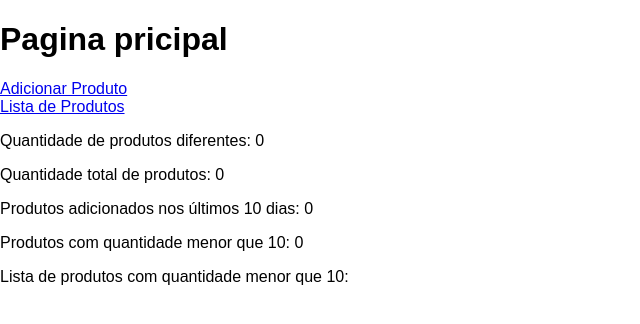
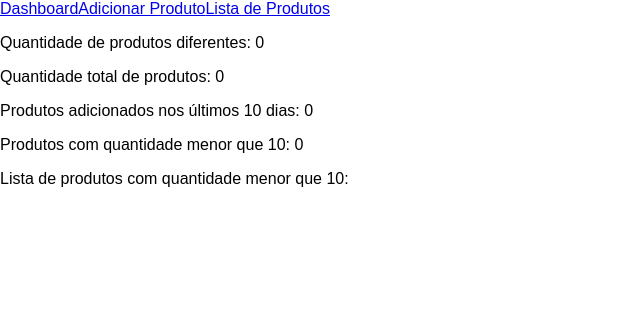
Before and after one commit to fabiomoretao/gestor-de-estoque, a React (Vite) app: page / in a window 1280 px wide. Shown: the top 324 px of the page, without its empty margins (0-640 px from the left). Built offline with nearby package versions, Linux system fonts and the light colour scheme.

Commit message:
feat(routes): adiciona um layout base para todas as paginas

```diff
--- /dev/null
+++ b/src/Layout.tsx
@@ -0,0 +1,18 @@
+import { Link, Outlet } from "react-router-dom";
+
+export default function Layout() {
+    return (
+        <div>
+            <header>
+                <nav>
+                    <Link to='/'>Dashboard</Link>
+                    <Link to='/new-product'>Adicionar Produto</Link>
+                    <Link to='/products-list'>Lista de Produtos</Link>
+                </nav>
+            </header>
+            <main>
+                <Outlet />
+            </main>
+        </div>
+    )
+}
--- a/src/pages/Dashboard/index.tsx
+++ b/src/pages/Dashboard/index.tsx
@@ -6,7 +6,6 @@
 //     - A quantidade de itens com menos de 10 em estoque.
 //     - Uma lista dos itens com menos de 10 em estoque.
 
-import { Link } from "react-router-dom";
 import type { Product } from "../../types";
 import filterLastTenDays from "../../utils/filterLastTenDays";
 
@@ -27,12 +26,6 @@ export default function Dashboard({ products }: DashboardProps) {
 
     return (
         <div>
-            <h1>Pagina pricipal</h1>
-            <Link to="/new-product">Adicionar Produto</Link>
-            <br />
-            <Link to="/products-list">Lista de Produtos</Link>
-
-            <div>
             <p>Quantidade de produtos diferentes: {quantityOfProducts}</p>
             <p>Quantidade total de produtos: {productsTotal}</p>
             <p>Produtos adicionados nos últimos 10 dias: {tenDaysAgoProducts.length}</p>
@@ -43,6 +36,6 @@ export default function Dashboard({ products }: DashboardProps) {
                 <p key={product.id}>{product.name}</p>//     - Uma lista dos itens com menos de 10 em estoque.
             ))}
         </div>
-        </div>
+
     )
 }
--- a/src/pages/Dashboard/styles.module.css
+++ b/src/pages/Dashboard/styles.module.css
@@ -0,0 +1,6 @@
+.container {
+  display: grid;
+  grid-template-areas:
+    'card1 card2 card3 card4'
+    'recentProducts recentProducts endingProducts endingProducts';
+}
--- a/src/router.tsx
+++ b/src/router.tsx
@@ -5,6 +5,7 @@ import useProducts from "./hooks/useProducts"
 import ItemsList from "./pages/ItemsList"
 import ItemDetails from "./pages/ItemDetails"
 import UpdateItem from "./pages/UpdateItem"
+import Layout from "./Layout"
 
 function Home() {
     const { products } = useProducts()
@@ -34,24 +35,16 @@ function UpdateProduct() {
 const router = createBrowserRouter([
     {
         path: "/",
-        element: <Home />,
+        element: <Layout />,
+        children: [
+            { index: true, element: <Home /> },
+            { path: "new-product", element: <NewProduct />, },
+            { path: "products-list", element: <ProductsList />, },
+            { path: "product-details/:productId", element: <ProductDetails />, },
+            { path: "update-product/:productId", element: <UpdateProduct />, }
+        ]
     },
-    {
-        path: "new-product",
-        element: <NewProduct />,
-    },
-    {
-        path: "products-list",
-        element: <ProductsList />,
-    },
-    {
-        path: "product-details/:productId",
-        element: <ProductDetails />,
-    },
-    {
-        path: "update-product/:productId",
-        element: <UpdateProduct />,
-    }
+
 ])
 
 export default router
```
Lines whose indentation alone changed are shown as unchanged.
